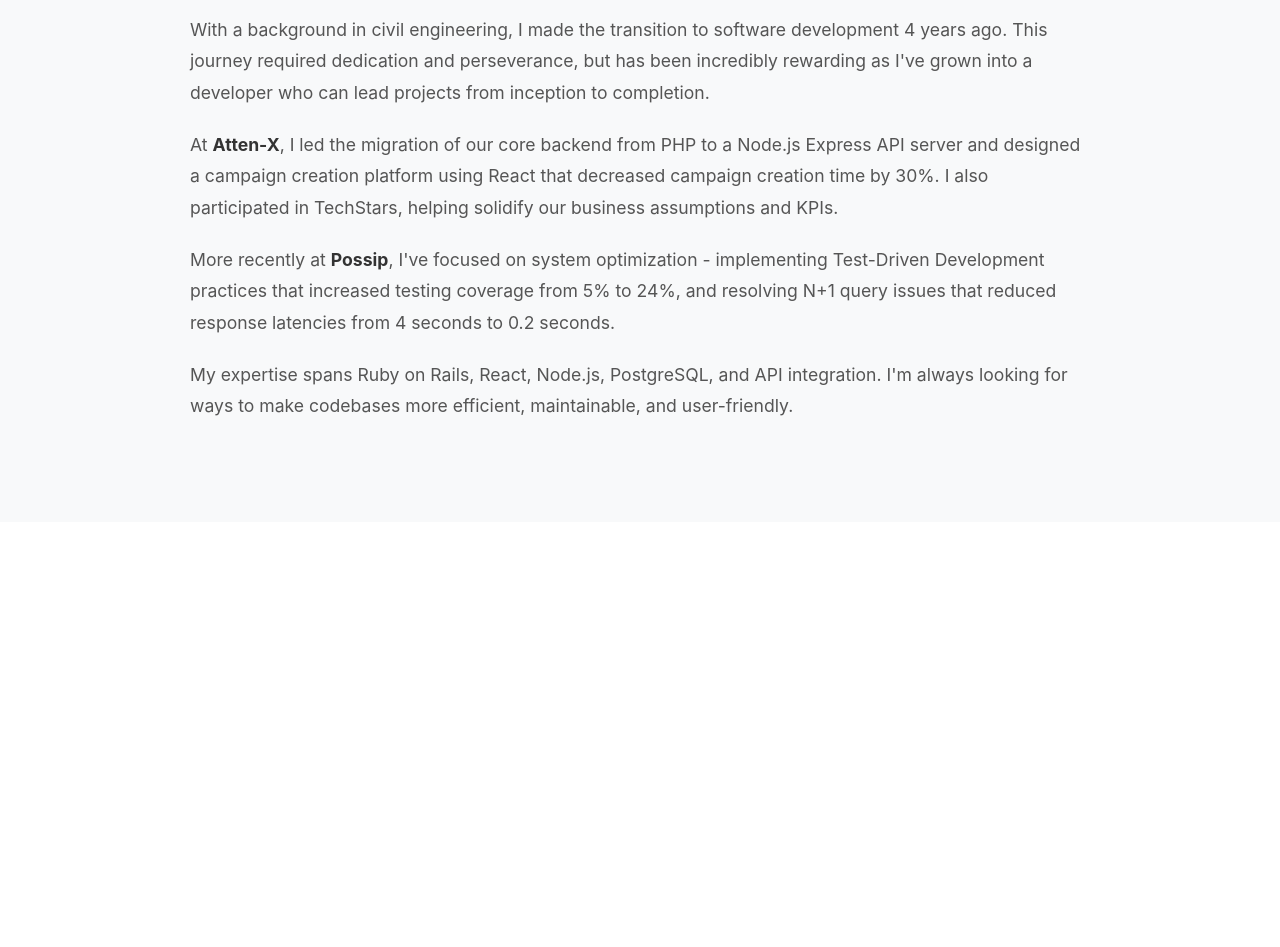
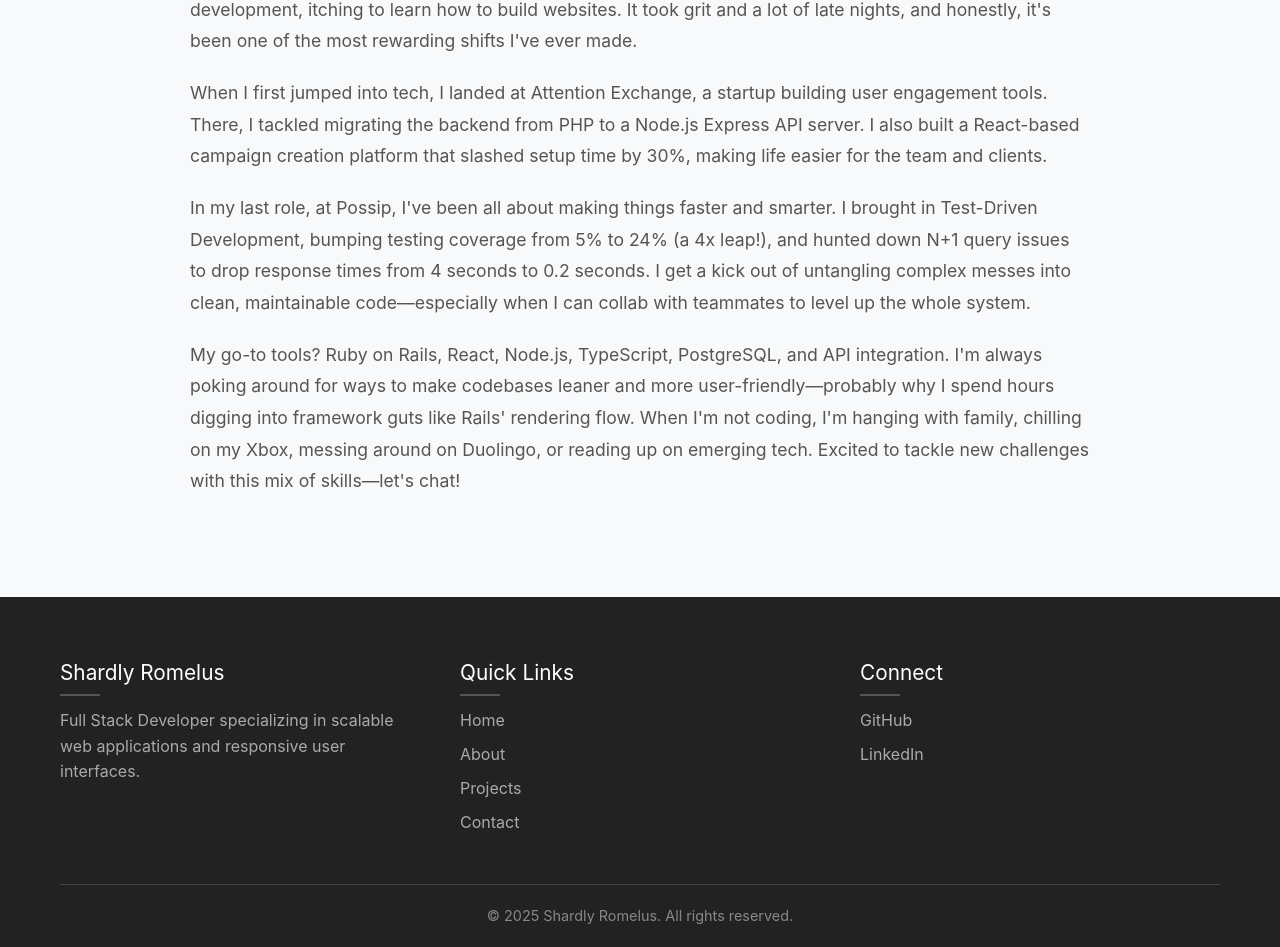
Before and after one commit to sromelus/my_dev_porfolio, a Next.js app: page / in a window 1280 px wide. Shown: the part 1836-2783 px from the top of the page. Before the commit the page ends 2358 px from the top, so only its background shows below. Built offline with nearby package versions, Linux system fonts and the light colour scheme.

Commit message:
updated text on about and hero section

```diff
--- a/app/components/About.tsx
+++ b/app/components/About.tsx
@@ -1,6 +1,6 @@
 'use client';
 import React from 'react';
-
+import Link from 'next/link';
 const About: React.FC = () => {
   return (
     <section id="about" className="about-section">
@@ -8,15 +8,13 @@
         <h2 className="section-title">About Me</h2>
         <div className="about-content">
           <div className="about-text">
-            <p>Hi, I&apos;m <strong>Shardly Romelus</strong>, a full-stack developer specializing in building efficient and scalable web applications with a focus on intuitive, responsive user interfaces.</p>
+            <p>I&apos;m <strong>Shardly Romelus</strong>, a full-stack developer who loves building efficient, scalable web applications with clean, and responsive UIs. I started out as a civil engineer, but a few years ago, I transitioned into software development, itching to learn how to build websites. It took grit and a lot of late nights, and honestly, it&apos;s been one of the most rewarding shifts I&apos;ve ever made.</p>
 
-            <p>With a background in civil engineering, I made the transition to software development 4 years ago. This journey required dedication and perseverance, but has been incredibly rewarding as I&apos;ve grown into a developer who can lead projects from inception to completion.</p>
+            <p>When I first jumped into tech, I landed at Attention Exchange, a startup building user engagement tools. There, I tackled migrating the backend from PHP to a Node.js Express API server. I also built a React-based campaign creation platform that slashed setup time by 30%, making life easier for the team and clients.</p>
 
-            <p>At <strong>Atten-X</strong>, I led the migration of our core backend from PHP to a Node.js Express API server and designed a campaign creation platform using React that decreased campaign creation time by 30%. I also participated in TechStars, helping solidify our business assumptions and KPIs.</p>
+            <p>In my last role, at Possip, I&apos;ve been all about making things faster and smarter. I brought in Test-Driven Development, bumping testing coverage from 5% to 24% (a 4x leap!), and hunted down N+1 query issues to drop response times from 4 seconds to 0.2 seconds. I get a kick out of untangling complex messes into clean, maintainable code—especially when I can collab with teammates to level up the whole system.</p>
 
-            <p>More recently at <strong>Possip</strong>, I&apos;ve focused on system optimization - implementing Test-Driven Development practices that increased testing coverage from 5% to 24%, and resolving N+1 query issues that reduced response latencies from 4 seconds to 0.2 seconds.</p>
-
-            <p>My expertise spans Ruby on Rails, React, Node.js, PostgreSQL, and API integration. I&apos;m always looking for ways to make codebases more efficient, maintainable, and user-friendly.</p>
+            <p>My go-to tools? Ruby on Rails, React, Node.js, TypeScript, PostgreSQL, and API integration. I&apos;m always poking around for ways to make codebases leaner and more user-friendly—probably why I spend hours digging into framework guts like Rails&apos; rendering flow. When I&apos;m not coding, I&apos;m hanging with family, chilling on my Xbox, messing around on Duolingo, or reading up on emerging tech. Excited to tackle new challenges with this mix of skills—let&apos;s <Link href="https://www.linkedin.com/in/shardlyromelus/" className="text-blue-500">chat!</Link></p>
           </div>
         </div>
       </div>
--- /dev/null
+++ b/app/components/Footer.tsx
@@ -0,0 +1,42 @@
+'use client';
+import React from 'react';
+import Link from 'next/link';
+
+const Footer: React.FC = () => {
+  return (
+    <footer className="footer">
+      <div className="container footer-container">
+        <div className="footer-content">
+          <div className="footer-section">
+            <h3>Shardly Romelus</h3>
+            <p>Full Stack Developer specializing in scalable web applications and responsive user interfaces.</p>
+          </div>
+
+          <div className="footer-section">
+            <h3>Quick Links</h3>
+            <ul className="footer-links">
+              <li><Link href="#home">Home</Link></li>
+              <li><Link href="#about">About</Link></li>
+              <li><Link href="#projects">Projects</Link></li>
+              <li><Link href="https://linkedin.com/in/shardlyromelus">Contact</Link></li>
+            </ul>
+          </div>
+
+          <div className="footer-section">
+            <h3>Connect</h3>
+            <ul className="footer-links">
+              <li><Link href="https://github.com/sromelus" target="_blank" rel="noopener noreferrer">GitHub</Link></li>
+              <li><Link href="https://linkedin.com/in/shardlyromelus" target="_blank" rel="noopener noreferrer">LinkedIn</Link></li>
+            </ul>
+          </div>
+        </div>
+
+        <div className="footer-bottom">
+          <p>&copy; {new Date().getFullYear()} Shardly Romelus. All rights reserved.</p>
+        </div>
+      </div>
+    </footer>
+  );
+};
+
+export default Footer;
--- a/app/components/Hero.tsx
+++ b/app/components/Hero.tsx
@@ -8,8 +8,7 @@
           <h1>Hey, I&apos;m Shardly Romelus</h1>
           <h2>Web Developer</h2>
           <p>
-            A results-oriented web developer building and managing websites and web
-            applications that lead to the success of the overall product.
+          I am a result-oriented web developer based in Boston, dedicated to building and designing impactful web applications with clean, and user-friendly UIs that solve real-world problems. My primary goal is to develop efficient and scalable solutions that directly contribute to the overall success of the product. I bring a proactive and analytical approach to every project, always focused on delivering valuable results.
           </p>
           <div className="hero-btns">
             <a href="#projects" className="btn">View My Work</a>
--- a/app/page.tsx
+++ b/app/page.tsx
@@ -2,6 +2,7 @@
 import Hero from './components/Hero';
 import About from './components/About';
 import Projects from './components/Projects';
+import Footer from './components/Footer';
 
 const Home: React.FC = () => {
   return (
@@ -10,6 +11,7 @@
       <Hero />
       <Projects />
       <About />
+      <Footer />
     </main>
   );
 };
--- a/styles/globals.css
+++ b/styles/globals.css
@@ -472,3 +472,91 @@
     grid-template-columns: 1fr;
   }
 }
+
+/* Footer Section */
+
+/* ... existing styles ... */
+
+/* Footer */
+.footer {
+  background-color: #222;
+  color: #fff;
+  padding: 60px 0 20px;
+}
+
+.footer-container {
+  max-width: 1200px;
+  margin: 0 auto;
+  padding: 0 20px;
+}
+
+.footer-content {
+  display: grid;
+  grid-template-columns: repeat(auto-fit, minmax(250px, 1fr));
+  gap: 40px;
+  margin-bottom: 40px;
+}
+
+.footer-section h3 {
+  color: #fff;
+  font-size: 1.3rem;
+  margin-bottom: 20px;
+  position: relative;
+}
+
+.footer-section h3:after {
+  content: '';
+  position: absolute;
+  left: 0;
+  bottom: -8px;
+  width: 40px;
+  height: 2px;
+  background-color: #555;
+}
+
+.footer-section p {
+  color: #aaa;
+  line-height: 1.6;
+}
+
+.footer-links {
+  list-style: none;
+  padding: 0;
+  margin: 0;
+}
+
+.footer-links li {
+  margin-bottom: 10px;
+}
+
+.footer-links a {
+  color: #aaa;
+  text-decoration: none;
+  transition: color 0.3s;
+}
+
+.footer-links a:hover {
+  color: #fff;
+}
+
+.social-links {
+  display: flex;
+  gap: 15px;
+}
+
+.footer-bottom {
+  text-align: center;
+  padding-top: 20px;
+  border-top: 1px solid #444;
+}
+
+.footer-bottom p {
+  color: #888;
+  font-size: 0.9rem;
+}
+
+@media (max-width: 768px) {
+  .footer-content {
+    grid-template-columns: 1fr;
+  }
+}
```
